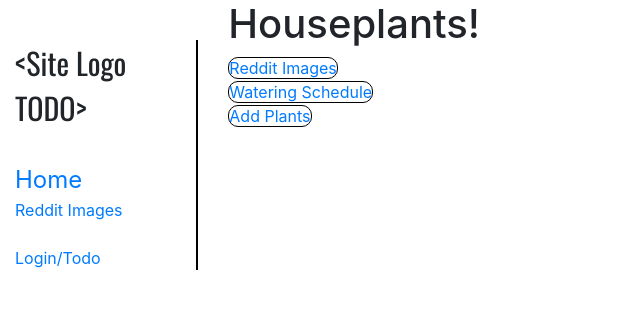
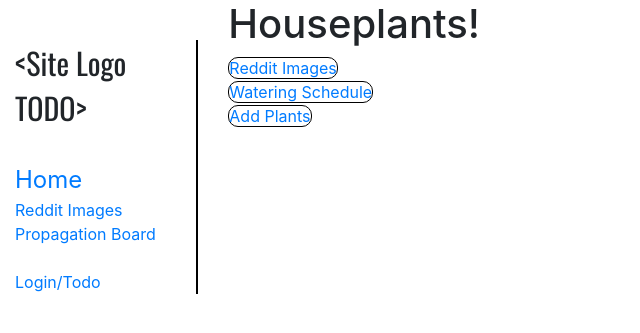
Before and after one commit to JI511/analyze_app, a Django app: page /houseplants/ in a window 1280 px wide. Shown: the top 333 px of the page, without its empty margins (0-640 px from the left). Run offline with Django 3.2, Linux system fonts and the light colour scheme; some libraries are stand-ins or nearby versions.

Commit message:
Skeleton html page and url linking

```diff
--- a/houseplants/templates/houseplants/base_generic.html
+++ b/houseplants/templates/houseplants/base_generic.html
@@ -20,6 +20,7 @@
                     <br>
                     <li style="font-size: 24px;"><a href="{% url 'houseplants:index' %}">Home</a></li>
                     <li><a href="{% url 'houseplants:reddit_images' %}">Reddit Images</a></li>
+                    <li><a href="{% url 'houseplants:propagation_board' %}">Propagation Board</a></li>
                     <br>
                     {% if user.is_authenticated  %}
                         <li><label style="font-size: 30px;" class="oswald_midsize">{{ user.get_username }}</label></li>
--- a/houseplants/urls.py
+++ b/houseplants/urls.py
@@ -10,4 +10,5 @@ urlpatterns = [
     path('add_plants/', views.add_plants, name='add_plants'),
     path('my_plants/', views.my_plants, name='my_plants'),
     path('remove_plants/', views.remove_plants, name='remove_plants'),
+    path('propagation_board/', views.propagation_board, name='propagation_board'),
 ]
--- a/houseplants/views.py
+++ b/houseplants/views.py
@@ -221,3 +221,13 @@ def remove_plants(request):
         'removed_plant_instances': removed_plants,
     }
     return render(request, 'houseplants/remove_plants.html', template_dict)
+
+
+def propagation_board(request):
+    """
+    Contains user posted plants to buy/sell/trade/giveaway plant propagations.
+    """
+    template_dict = {
+
+    }
+    return render(request, 'houseplants/propagation_board.html', template_dict)
```
Also changed, not shown: houseplants/templates/houseplants/propagation_board.html (added, +17 -0 lines).
